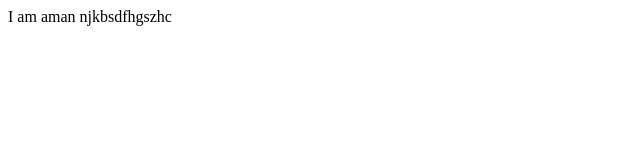
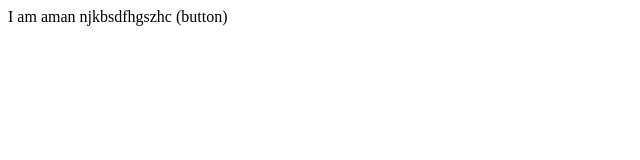
Before and after one commit to khareaman/Localrepo, a plain HTML site: page index.html in a window 1280 px wide. Shown: the full height of the page, 0-640 px from the left. Drawn offline with Linux system fonts and the light colour scheme.

Commit message:
add button

```diff
--- a/index.html
+++ b/index.html
@@ -1 +1 @@
-<p> I am aman njkbsdfhgszhc </p>
+<p> I am aman njkbsdfhgszhc  (button) </p>
```
